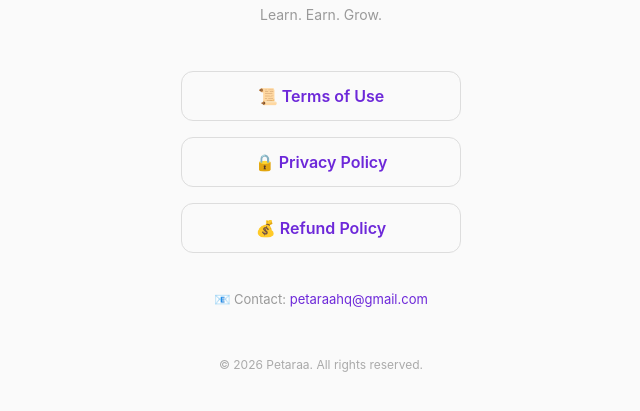
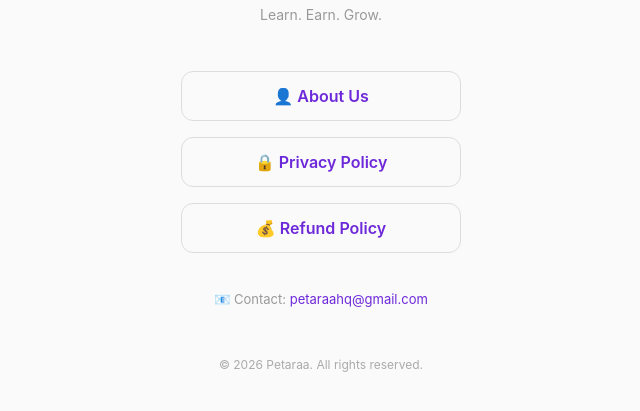
Before and after one commit to petaraahq/petaraa-legal, a plain HTML site: page index.html in a window 1280 px wide. Shown: the part 237-648 px from the top of the page, without its empty margins (319-959 px from the left). Drawn offline with Linux system fonts and the light colour scheme.

Commit message:
Update index.html

```diff
--- a/index.html
+++ b/index.html
@@ -42,7 +42,7 @@
 <body>
   <div class="logo">PETARAA</div>
   <div class="tagline">Learn. Earn. Grow.</div>
-  <a href="terms.html">📜 Terms of Use</a>
+ <a href="about.html">👤 About Us</a>
   <a href="privacy.html">🔒 Privacy Policy</a>
   <a href="refund.html">💰 Refund Policy</a>
   <div class="contact">📧 Contact: <a href="mailto:petaraahq@gmail.com">petaraahq@gmail.com</a></div>
```
